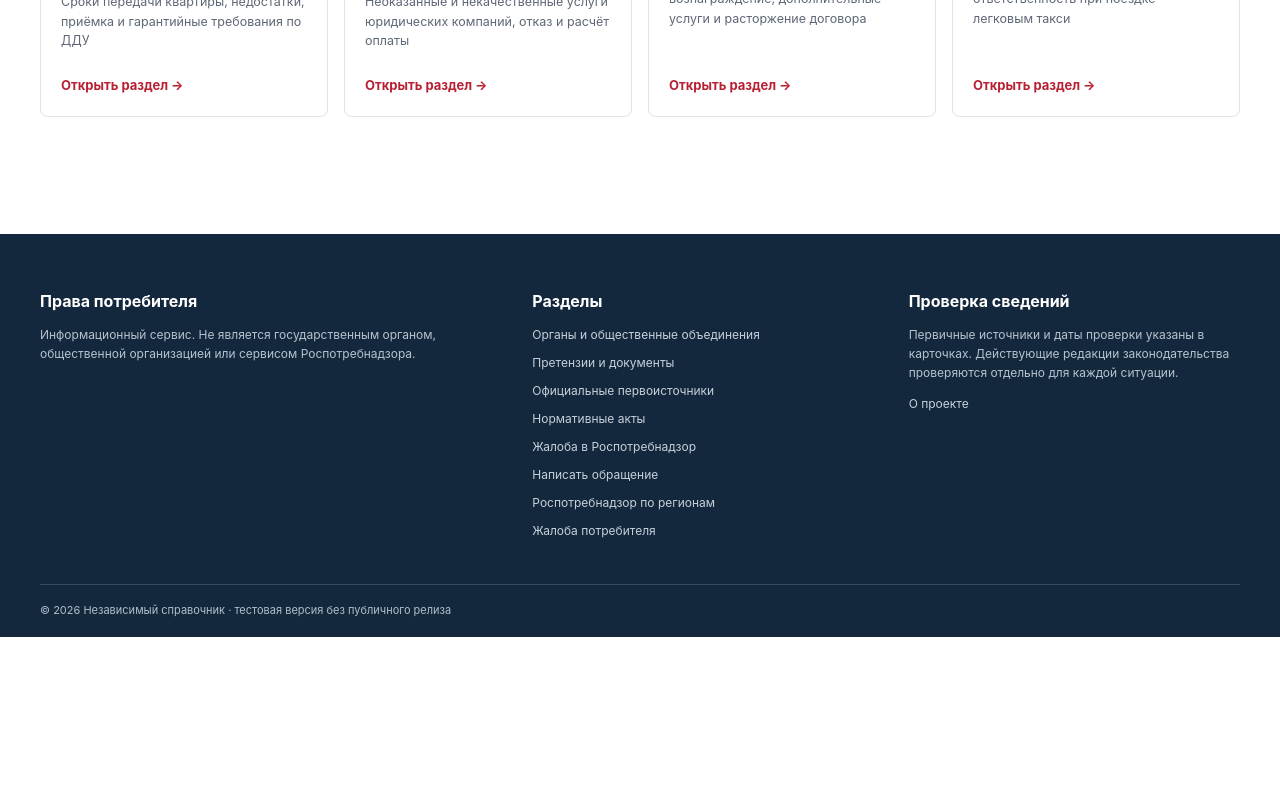
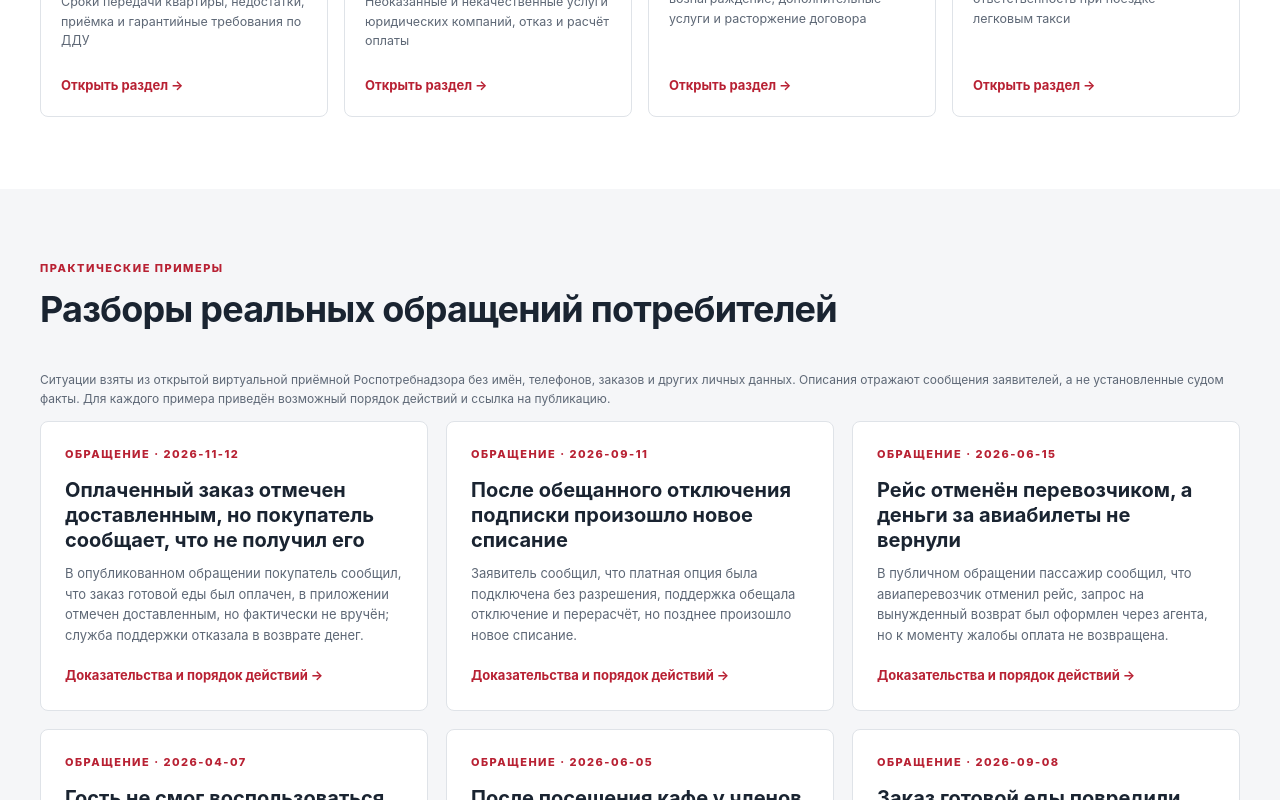
Before and after one commit to ymaslen77-tech/consumer-rights-portal, a Next.js app: page /situacii in a window 1280 px wide. Shown: the part 2000-2800 px from the top of the page. Before the commit the page ends 2637 px from the top, so only its background shows below. Built offline with nearby package versions, Linux system fonts and the light colour scheme.

Commit message:
ui: feature six sourced real-world consumer appeals in the situations catalog

```diff
--- a/src/app/situacii/page.tsx
+++ b/src/app/situacii/page.tsx
@@ -1,4 +1,13 @@
 import Link from "next/link";
 import {topics} from "@/lib/content";
+import publicAppeals from "@/data/public-consumer-appeals.json";
 import {PageIntro} from "@/components/SiteShell";
-export default function Situations(){return <><PageIntro eyebrow="ПРАВОВЫЕ СИТУАЦИИ" title="Выберите направление" lead="20 тематических групп. В каждой — типичные проблемы, первичные шаги, документы и проверяемые официальные источники."/><section className="container section"><div className="topicgrid">{topics.map((x,i)=><Link key={x.slug} className="topiccard" href={'/situacii/'+x.slug}><span className="topicnum">{String(i+1).padStart(2,'0')}</span><strong>{x.title}</strong><p>{x.description}</p><span className="more">Открыть раздел →</span></Link>)}</div></section></>}
+export default function Situations(){return <><PageIntro eyebrow="ПРАВОВЫЕ СИТУАЦИИ" title="Выберите направление" lead={topics.length+" тематических разделов. Для каждой ситуации — действия, доказательства, документы и ссылки на правовые источники."}/>
+<section className="container section"><div className="topicgrid">{topics.map((x,i)=><Link key={x.slug} className="topiccard" href={'/situacii/'+x.slug}><span className="topicnum">{String(i+1).padStart(2,'0')}</span><strong>{x.title}</strong><p>{x.description}</p><span className="more">Открыть раздел →</span></Link>)}</div></section>
+<section className="mutedband"><div className="container section">
+<div className="sectiontitle"><div><span className="eyebrow">ПРАКТИЧЕСКИЕ ПРИМЕРЫ</span><h2>Разборы реальных обращений потребителей</h2></div></div>
+<p className="subtle">Ситуации взяты из открытой виртуальной приёмной Роспотребнадзора без имён, телефонов, заказов и других личных данных. Описания отражают сообщения заявителей, а не установленные судом факты. Для каждого примера приведён возможный порядок действий и ссылка на публикацию.</p>
+<div className="threegrid">{publicAppeals.map(x=><Link className="info-card" key={x.slug} href={'/razbor/'+x.situationSlug}>
+<span className="eyebrow">ОБРАЩЕНИЕ · {x.publishedAt}</span><h3>{x.title}</h3>
+<p>{x.facts}</p><span className="more">Доказательства и порядок действий →</span></Link>)}</div>
+</div></section></>}
```
